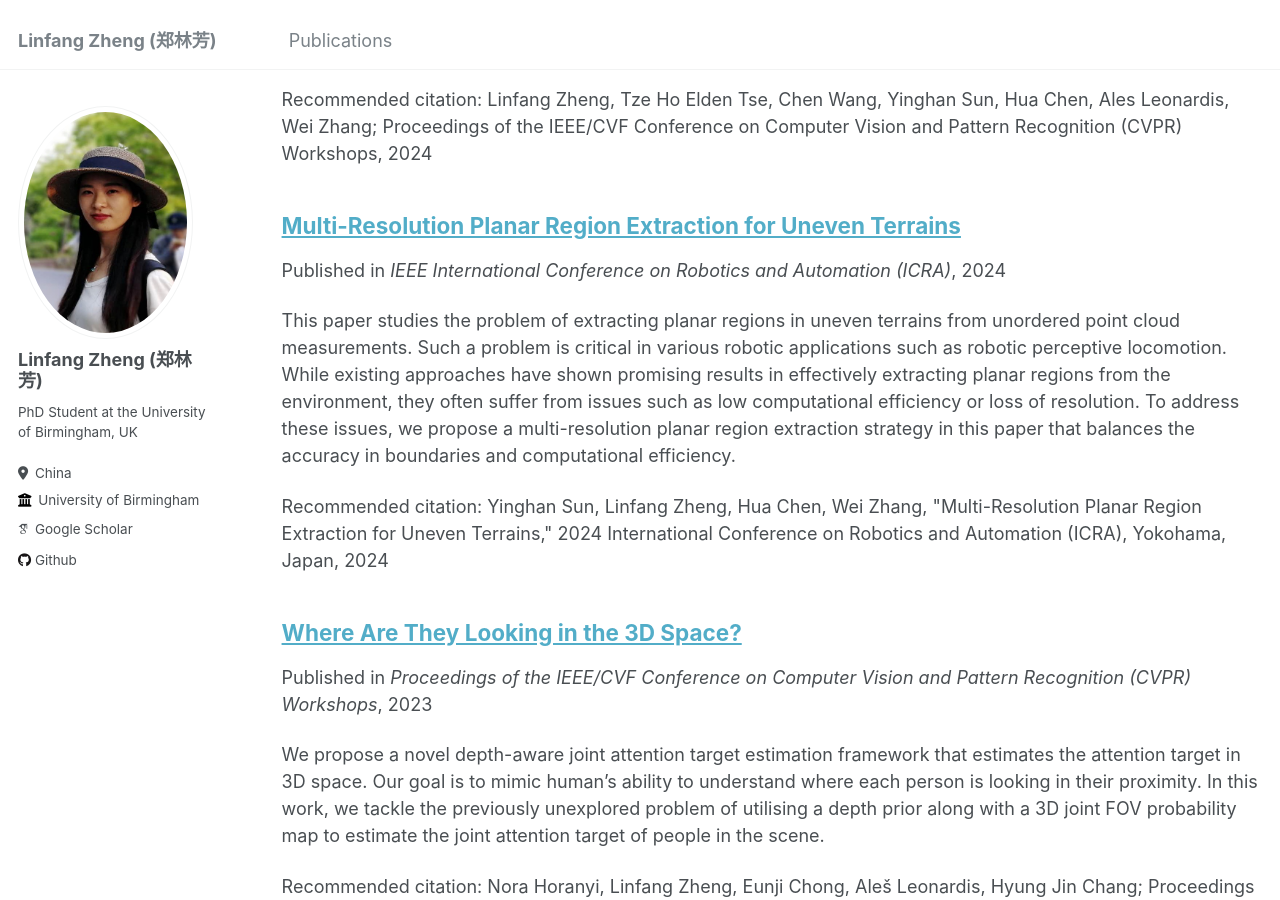
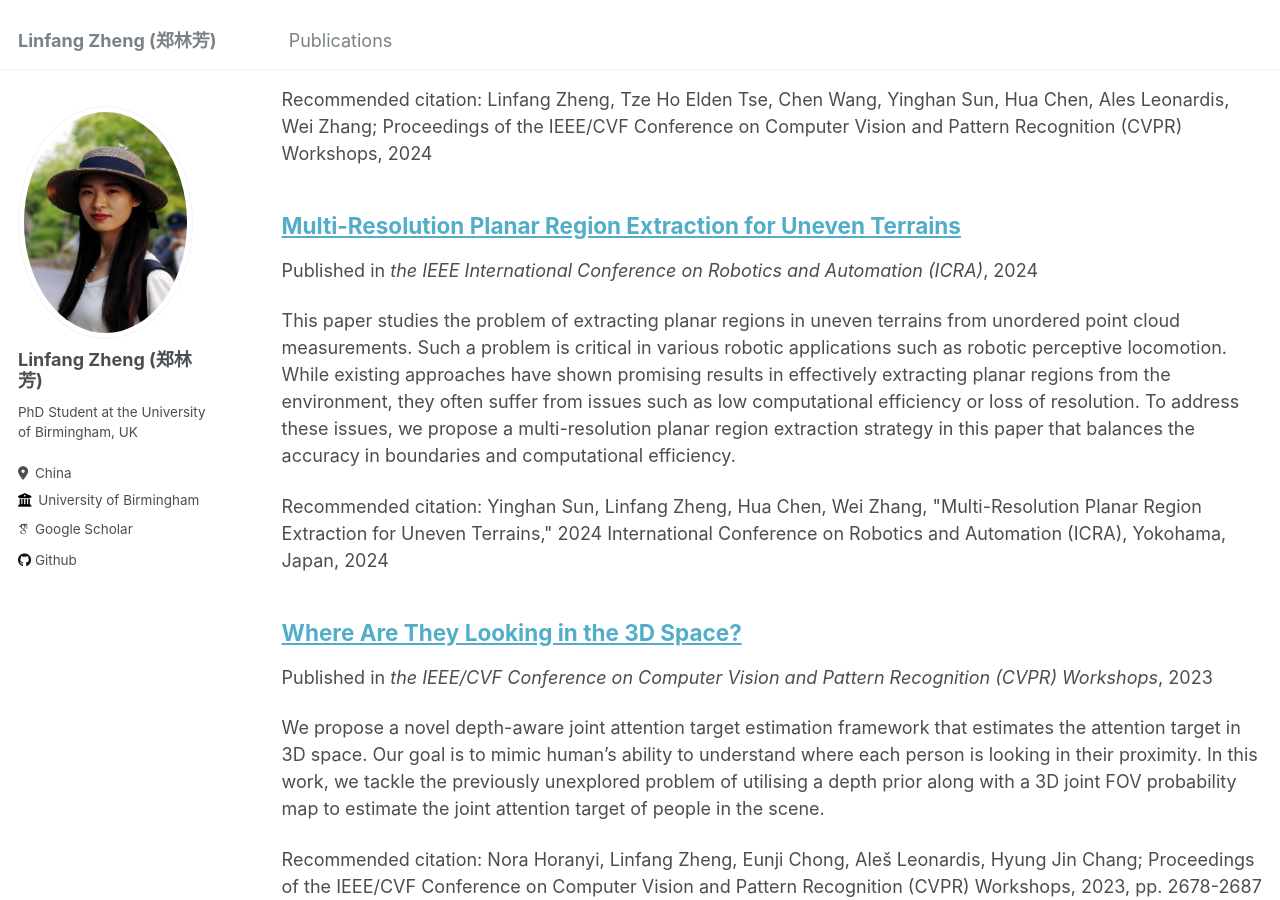
Before and after one commit to Lynne-Zheng-Linfang/Lynne-Zheng-Linfang.github.io, a Jekyll site: the page built from _pages/publications.md, in a window 1280 px wide and 900 px high, scrolled down 415 px. Built offline with Jekyll 4.4.1, drawn with Linux system fonts in a browser that asks for light colours; some web fonts are replaced.

Commit message:
correctified some errors

```diff
--- a/_publications/2023-06-17-3DGaze.md
+++ b/_publications/2023-06-17-3DGaze.md
@@ -4,7 +4,7 @@ collection: publications
 permalink: /publication/2023-06-17-3DGaze
 excerpt: "We propose a novel depth-aware joint attention target estimation framework that estimates the attention target in 3D space. Our goal is to mimic human's ability to understand where each person is looking in their proximity. In this work, we tackle the previously unexplored problem of utilising a depth prior along with a 3D joint FOV probability map to estimate the joint attention target of people in the scene."
 date: 2023-06-17
-venue: 'Proceedings of the IEEE/CVF Conference on Computer Vision and Pattern Recognition (CVPR) Workshops'
+venue: 'the IEEE/CVF Conference on Computer Vision and Pattern Recognition (CVPR) Workshops'
 paperurl: ''
 citation: 'Nora Horanyi, Linfang Zheng, Eunji Chong, Aleš Leonardis, Hyung Jin Chang; Proceedings of the IEEE/CVF Conference on Computer Vision and Pattern Recognition (CVPR) Workshops, 2023, pp. 2678-2687'
 ---
--- a/_publications/2024-05-13-PlanExtraction.md
+++ b/_publications/2024-05-13-PlanExtraction.md
@@ -4,7 +4,7 @@ collection: publications
 permalink: /publication/2024-05-13-PlanExtraction
 excerpt: "This paper studies the problem of extracting planar regions in uneven terrains from unordered point cloud measurements. Such a problem is critical in various robotic applications such as robotic perceptive locomotion. While existing approaches have shown promising results in effectively extracting planar regions from the environment, they often suffer from issues such as low computational efficiency or loss of resolution. To address these issues, we propose a multi-resolution planar region extraction strategy in this paper that balances the accuracy in boundaries and computational efficiency."
 date: 2024-05-13
-venue: 'IEEE International Conference on Robotics and Automation (ICRA)'
+venue: 'the IEEE International Conference on Robotics and Automation (ICRA)'
 paperurl: ''
 citation: 'Yinghan Sun, Linfang Zheng, Hua Chen, Wei Zhang, "Multi-Resolution Planar Region Extraction for Uneven Terrains," 2024 International Conference on Robotics and Automation (ICRA), Yokohama, Japan, 2024'
 ---
```
Also changed, not shown: package.json (+7 -7 lines).
